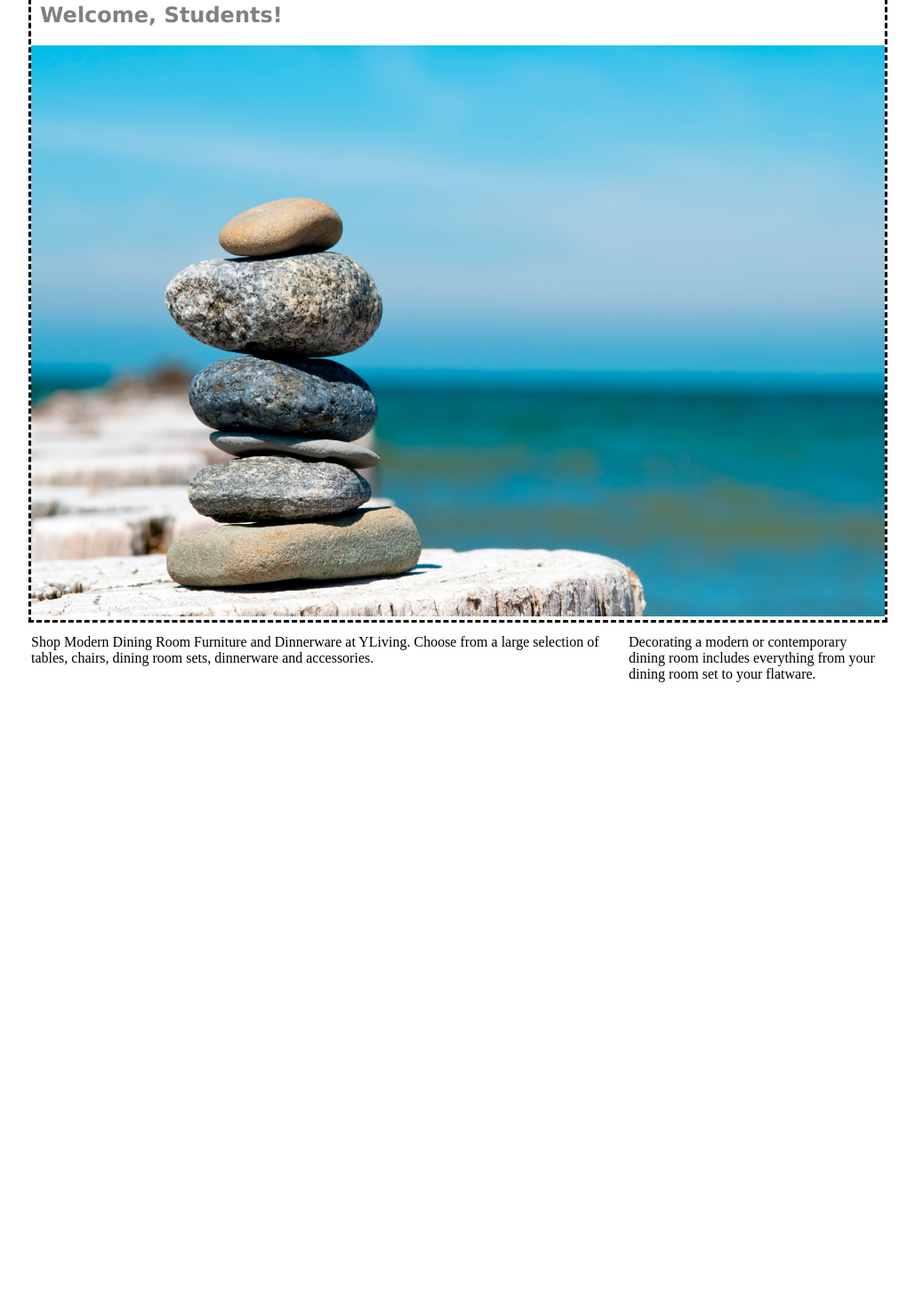
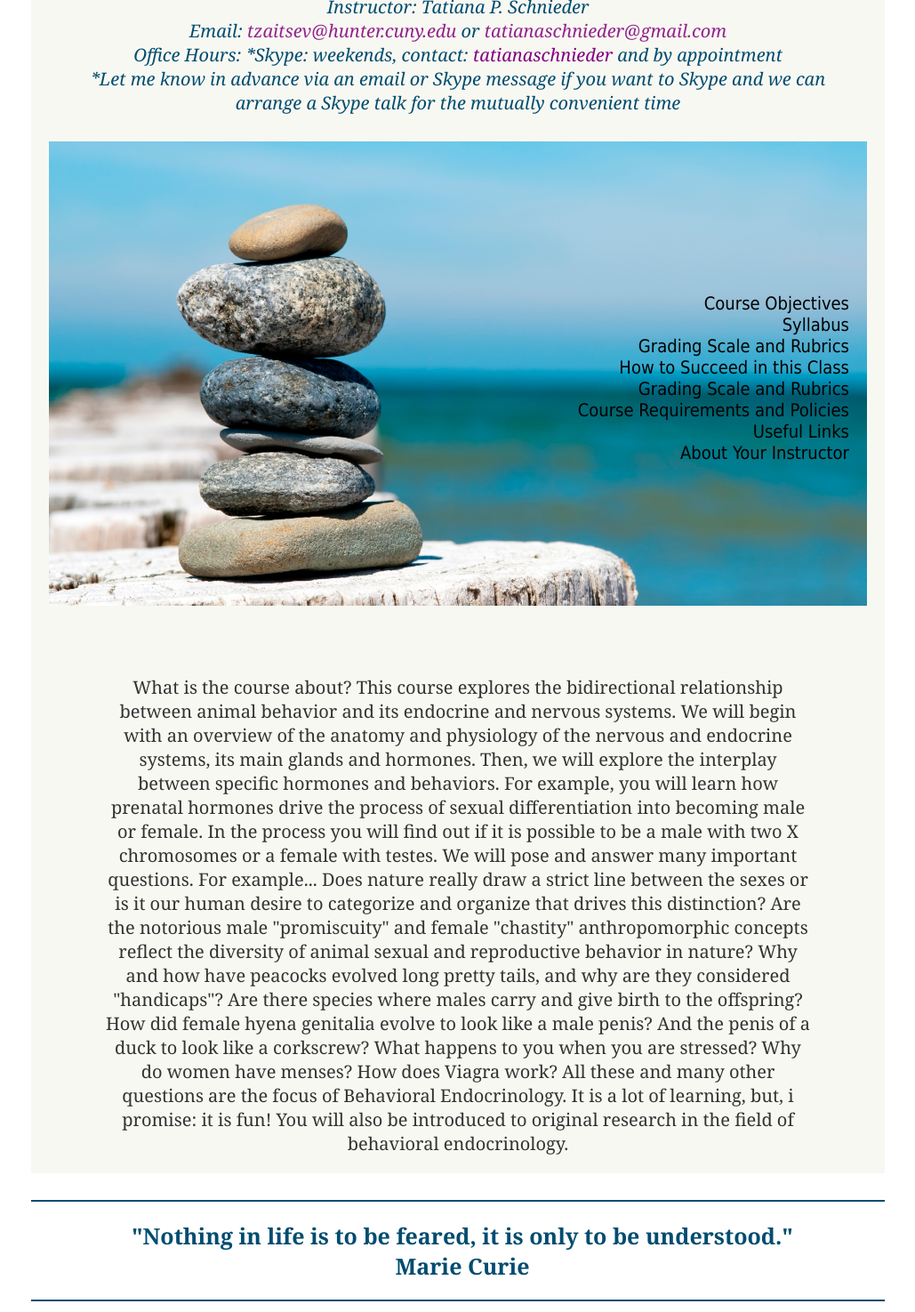
Before and after one commit to tatianaz2013/tatianaz2013.github.io, a plain HTML site: page index.html in a window 1280 px wide. Shown: the part 245-1720 px from the top of the page at 89% size, without its empty margins (125-1154 px from the left). Before the commit the page ends 1028 px from the top, so only its background shows below. Drawn offline with Linux system fonts and the light colour scheme.

Commit message:
first commit

```diff
--- a/index.html
+++ b/index.html
@@ -4,20 +4,71 @@
         <title> </title>
     </head> <link rel = "stylesheet" type="text/css" href="mystyle.css" />
     <body>
-        <ul>
-            <a href = "syllabus.html"><li>  Syllabus  </li></a>
-            <a href = "#"><li> About the Instructor </li></a>
-            <a href = "#"><li>  Contact </li></a>
-        </ul>
-        <h1> Behavioral Endocrinology </h1>
-        <h2> Welcome, Students! </h2>
-        <img src = "pedras.jpg" />
-        <p class = "floatright"> Shop Modern Dining Room Furniture and Dinnerware at YLiving.
-        Choose from a large selection of tables,
-        chairs, dining room sets, dinnerware and accessories.</p>
+        <div class = "image">
+             <h1> Behavioral Endocrinology <br> Psych 309 </h1>
+            <img src = "pedras.jpg" />
 
-        <p class = "float"> Decorating a modern or contemporary dining room includes
-        everything from your dining room set to your flatware. </p>
+          <p class = "logistics"> <i> Mon-Thu 8:00AM - 9:34AM Location: HN C108 <br>
+
+Instructor: Tatiana P. Schnieder <br>
+Email: <span style="color:#93228D"> tzaitsev@hunter.cuny.edu </span> or <span style="color:#93228D"> tatianaschnieder@gmail.com </span> <br>
+Office Hours: *Skype: weekends, contact: <span style="color:purple"> tatianaschnieder </span>and by appointment <br>
+*Let me know in advance via an email or Skype message if you want to Skype and we can arrange a Skype talk for the mutually convenient time </i> </p>
+
+        <div class = "about">
+
+What is the course about? This course explores the bidirectional
+relationship between animal behavior and its endocrine and nervous systems.
+We will begin with an overview of the anatomy and physiology of the nervous and endocrine systems,
+its main glands and hormones.
+Then, we will explore the interplay between specific hormones and behaviors.
+For example, you will learn how prenatal hormones drive the process of sexual differentiation
+into becoming male or female. In the process you will find out if
+it is possible to be a male with two X chromosomes or a female with testes.
+We will pose and answer many important questions. For example... Does
+nature really draw a strict line between the sexes or is it our human desire to
+categorize and organize that drives this distinction? Are the
+notorious male "promiscuity" and female "chastity" anthropomorphic
+concepts reflect the diversity of animal sexual and reproductive behavior in nature?
+Why and how have peacocks evolved long pretty tails, and why are they considered "handicaps"?
+Are there species where males carry and give birth to the offspring? How did female
+hyena genitalia evolve to look like a male penis? And the penis of a duck to look
+like a corkscrew? What happens to you when you are stressed? Why do women have menses?
+How does Viagra work? All these and many other questions are the focus of Behavioral Endocrinology.
+It is a lot of learning, but, i promise: it is fun! You will also be introduced to original
+research in the field of behavioral endocrinology.
+
+
+        </div>
+
+        <div class = "contents">
+            <ul>
+                <a href = "#"> <li> Course Objectives </li> </a>
+                <a href = "#"> <li> Syllabus </li> </a> <!--http://www.jankoatwarpspeed.com/reinventing-a-drop-down-with-css-and-jquery/
+                on how to make a dropdown menu
+                    <ul>
+                        <a href = "#"> <li> Module 1</li> </a>
+                        <a href = "#"> <li> Module 2</li> </a>
+                        <a href = "#"> <li> Module 3</li> </a>
+                        <a href = "#"> <li> Module 4</li> </a>
+                    </ul> -->
+                <a href = "#"> <li> Grading Scale and Rubrics </li> </a>
+                <a href = "#"> <li> How to Succeed in this Class</li> </a>
+                <a href = "#"> <li> Grading Scale and Rubrics </li> </a>
+                <a href = "#"> <li> Course Requirements and Policies </li> </a>
+                <a href = "#"> <li> Useful Links </li> </a>
+                <a href = "#"> <li> About Your Instructor </li> </a>
+            </ul>
+       </div>
+
+     </div>
+
+     <div class = "footer">
+         <h2 class ="marie"> "Nothing in life is to be feared, it is only to be understood." <br>
+      Marie Curie
+        </h2>
+     </div>
+
 
     </body>
 </html>
--- a/mystyle.css
+++ b/mystyle.css
@@ -1,46 +1,118 @@
+a:link    {color:#000000; background-color:transparent; text-decoration:none}
+a:visited {color:#008080; background-color:transparent; text-decoration:none}
+a:hover   {color:#008080; background-color:transparent; text-decoration:underline}
+a:active  {color:yellow; background-color:transparent; text-decoration:underline}
+
+
+
+
 body {
     width: 960px;
     margin: auto;
-    border: dashed;
-}
-ul {
+
 
 }
-li {
+
+
+.image {
 display:inline-block;
 text-align:center;
-padding: 10px;
-font-size:15px;
-font-family: verdana;
-margin-left: 100px;
-margin-right: 50px;
-color: black;
+padding: 20px;
+font-size:20px;
+font-family: Georgia, serif;
+color: #004C70;
+background-color: #F8F8F2;
+}
+ img {
+     width: 100%;
+     position: relative;
+
+
+ }
+
+h1 {
+    position: relative;
+    margin-bottom: 150px;
+    margin: 30px, 30px, 30px, 30px;
+    border-top-style: solid;
+    border-top-width: 2px;
+    border-top-color: #004C70;
+    border-bottom-style: solid;
+    border-bottom-width: 2px;
+    border-bottom-color: #004C70;
+
 }
 
-h1 {
+
+
+.logistics {
     text-align: center;
-    font-size:60px;
-    color:blue;
-    padding:20px;
-    border-top: 1px solid grey;
-    border-bottom: 1px solid grey;
+    font-size: 20px;
+    color:#004C70;
+    padding:30px;
+    background-color: #F8F8F2;
+    position: relative;
+    margin-top: -750px;
+    border-top: solid, 5px, #336699;
+    border-bottom: solid, 5px, #336699;
 }
 
-img {
-    width:100%;
+
+.about {
+    position: relative;
+    background-color: transparent;
+    font-family: Georgia, serif;
+    color: #333333;
+    margin-top: 600px;
+    width: 800px;
+    margin-left: auto;
+    margin-right: auto;
 }
+
+.contents{
+    position: absolute;
+    background-color: transparent;
+    font-family: Tahoma, sans-serif;
+    margin-top: -990px;
+    width: 400px;
+    text-align: right;
+    margin-left: 500px;
+    margin-right: 100px;
+    border-radius: 20px;
+
+}
+ul{
+    list-style-type: none;
+}
+
 h2 {
     position:relative;
     margin-left:10px;
     color: grey;
     font-family: verdana;
+
 }
 
-.floatright {
-    float:left;
-    width:70%;
+.footer {
+    position: relative;
+    background-color: transparent;
+    font-family: Tahoma, serif;
+    margin-top: 30px;
+    margin-bottom: 30px;
+    width: 960px;
+    margin-left: auto;
+    margin-right: auto;
+    text-align: center;
+    border-top-style: solid;
+    border-top-width: 2px;
+    border-top-color: #004C70;
+    border-bottom-style: solid;
+    border-bottom-width: 2px;
+    border-bottom-color: #004C70;
 }
-.float {
-    float: right;
-    width:30%;
+
+.marie {
+    color:#004C70;
+    font-size: 25px;
+    font-family: Georgia, serif;
 }
```
